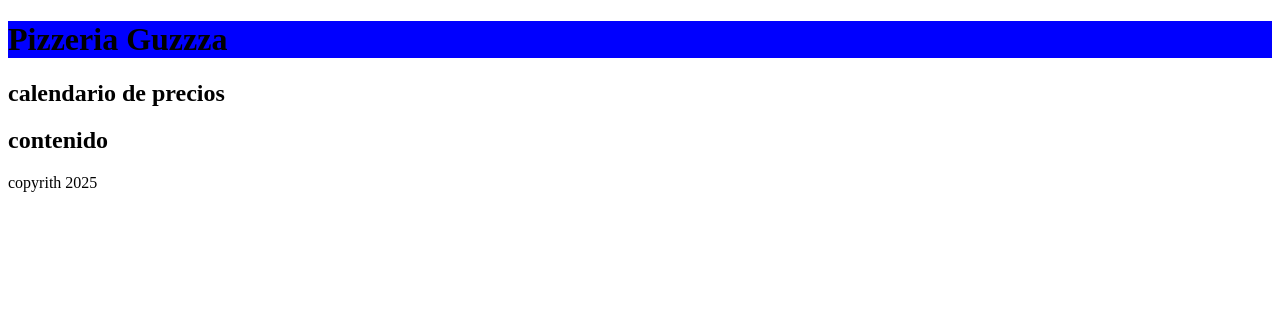
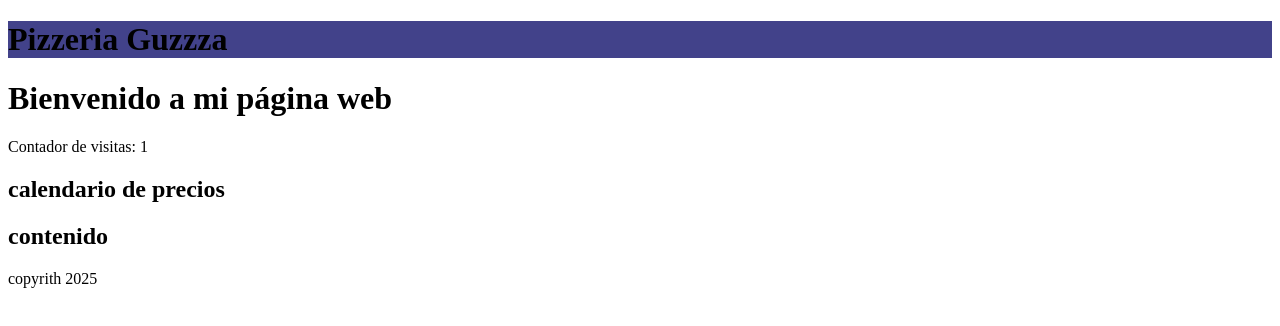
Before and after one commit to veragusttavo3/Guzzza, a plain HTML site: page index.html in a window 1280 px wide. Drawn offline with Linux system fonts and the light colour scheme.

Commit message:
agrego prueba de js un contador de visitas dentro de index

```diff
--- a/index.html
+++ b/index.html
@@ -13,6 +13,22 @@
         <h1>Pizzeria Guzzza</h1>
     </header>
     <main>
+        <h1>Bienvenido a mi página web</h1>
+    <p>Contador de visitas: <span id="contador">0</span></p>
+
+    <script>
+        // Inicializa el contador
+        let contador = localStorage.getItem('contador') ? parseInt(localStorage.getItem('contador')) : 0;
+
+        // Incrementa el contador
+        contador++;
+
+        // Guarda el nuevo valor en localStorage
+        localStorage.setItem('contador', contador);
+
+        // Muestra el contador en la página
+        document.getElementById('contador').textContent = contador;
+    </script>
         <h2>calendario de precios</h2>
         <h2>contenido</h2>
     </main>
--- a/src/css/style.css
+++ b/src/css/style.css
@@ -1,3 +1,3 @@
 header{
-    background-color: blue;
+    background-color: rgb(66, 66, 138);
 }
```
